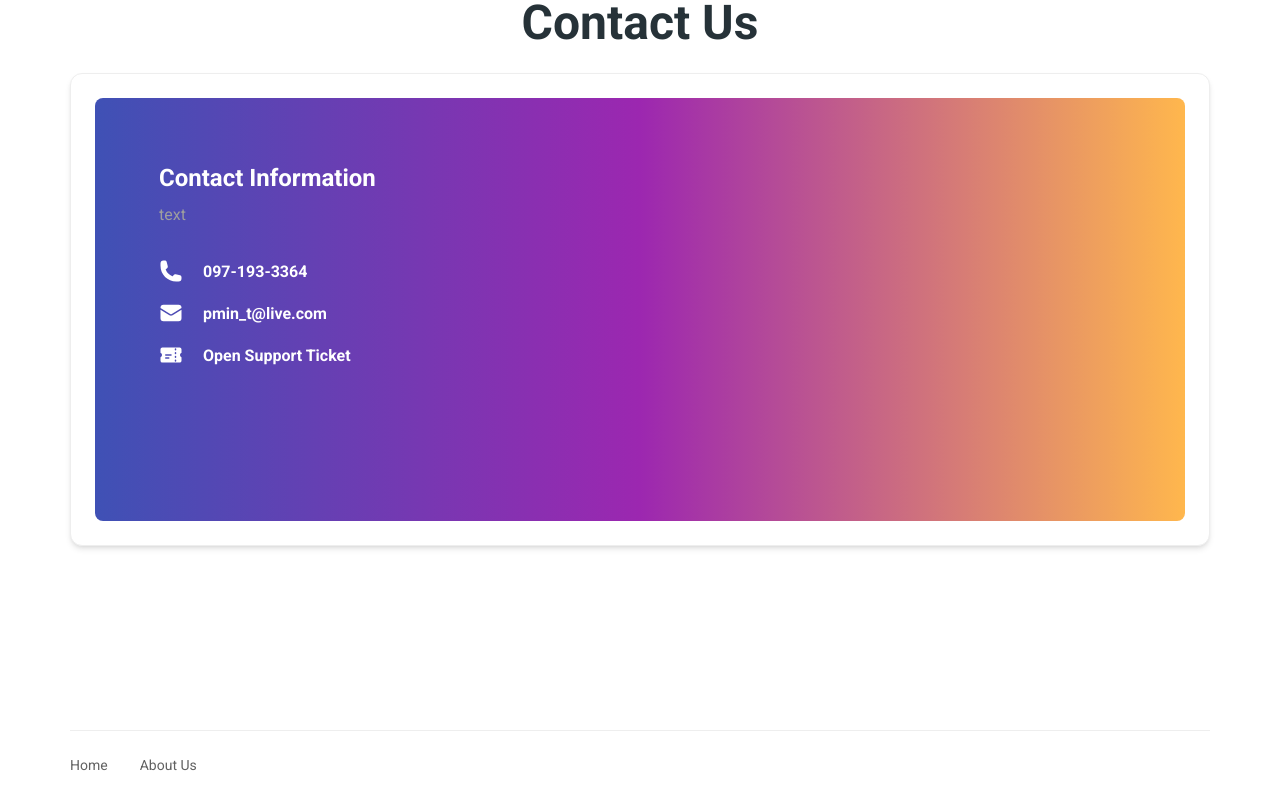
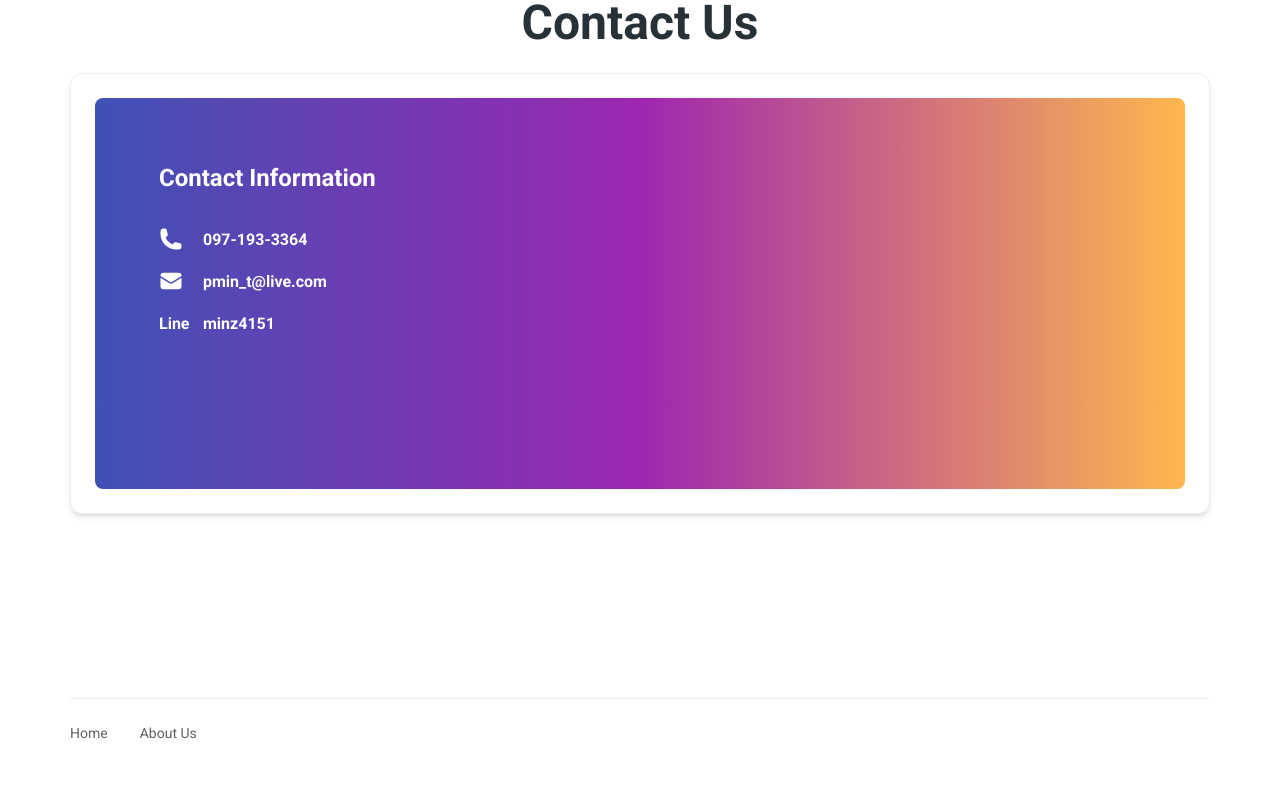
Before and after one commit to phomin/profile, a Next.js app: page / in a window 1280 px wide. Shown: the part 2139-2939 px from the top of the page. After the commit the page ends 2907 px from the top, so only its background shows below. Built offline with nearby package versions, Linux system fonts and the light colour scheme.

Commit message:
change text

```diff
--- a/src/app/contact-form.tsx
+++ b/src/app/contact-form.tsx
@@ -37,7 +37,6 @@ export function ContactForm() {
                 variant="lead"
                 className="mx-auto mb-8 text-base !text-gray-500"
               >
-                text
               </Typography>
               <div className="flex gap-5">
                 <PhoneIcon className="h-6 w-6 text-white" />
@@ -52,9 +51,11 @@ export function ContactForm() {
                 </Typography>
               </div>
               <div className="flex mb-10 gap-5">
-                <TicketIcon className="h-6 w-6 text-white" />
+                <Typography  className="h-5 w-6 text-white font-bold">
+                   Line
+                   </Typography>
                 <Typography variant="h6" color="white" className="mb-2">
-                  Open Support Ticket
+                  minz4151
                 </Typography>
               </div>
               <div className="flex items-center gap-5">
```
Also changed, not shown: src/app/page.tsx (+2 -10 lines).
